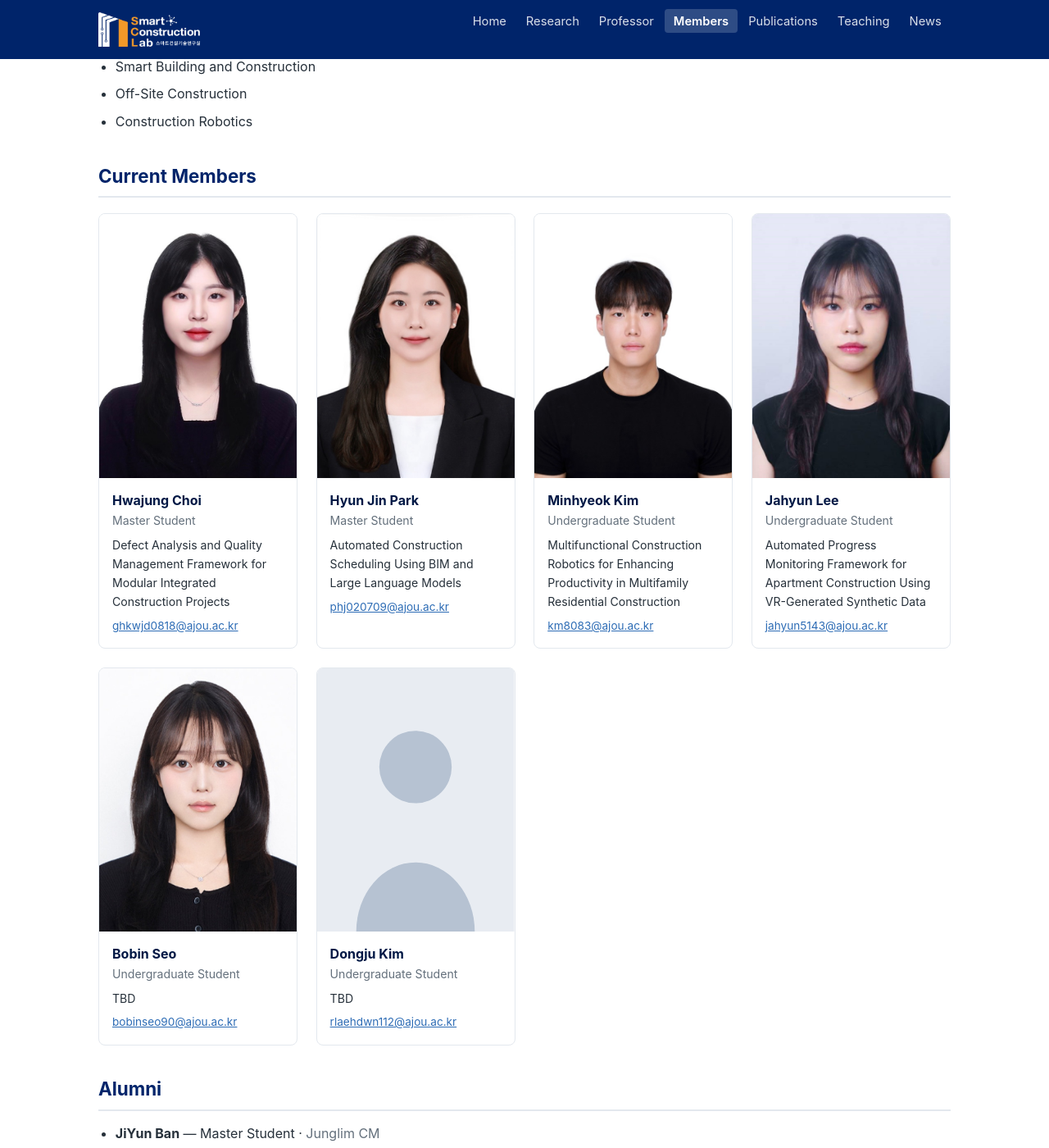
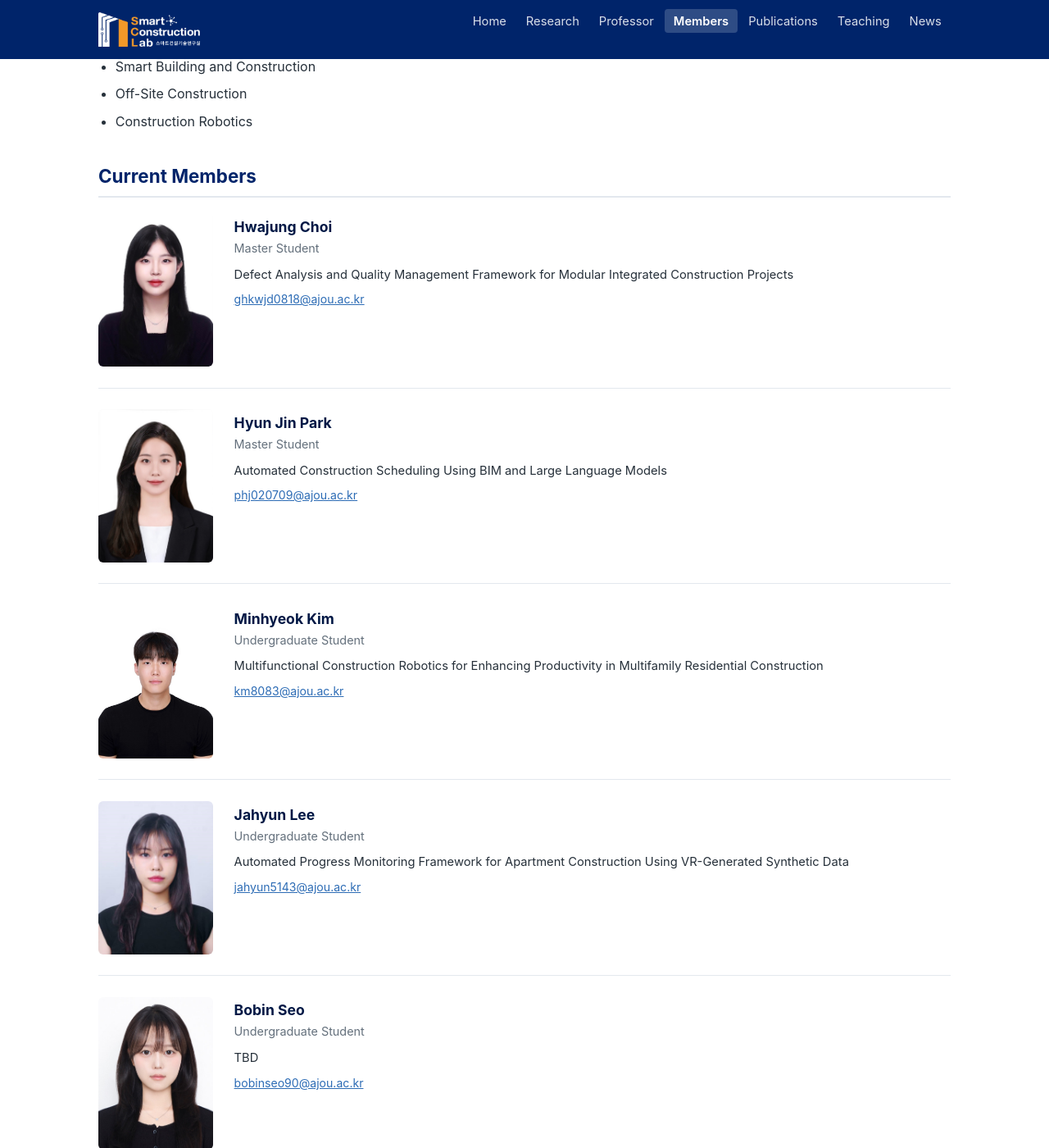
Before and after one commit to Ajou-Smart-Construction-Lab/ajou-smart-construction-lab.github.io, a Jekyll site: the page built from members.html, in a window 1280 px wide and 1400 px high, scrolled down 457 px. Shown: the whole window at 82% size. Built offline with Jekyll 4.4.1, drawn with Linux system fonts in a browser that asks for light colours.

Commit message:
Members: one-per-row layout (photo beside info) instead of grid, matching original site
Co-Authored-By: Claude Fable 5 <noreply@anthropic.com>

```diff
--- a/assets/css/style.css
+++ b/assets/css/style.css
@@ -79,20 +79,23 @@ main img { max-width: 100%; }
 .profile .bio .role { color: var(--muted); margin-bottom: 0.2rem; }
 .scholar-badge img { height: 26px; margin-top: 0.6rem; }
 
-/* members */
+/* members — 한 명씩 세로로, 사진은 옆에 */
 .member-grid {
-  display: grid; grid-template-columns: repeat(auto-fill, minmax(230px, 1fr));
-  gap: 1.4rem; margin: 1.2rem 0 2rem;
+  display: flex; flex-direction: column; gap: 1.6rem; margin: 1.2rem 0 2rem;
 }
 .member-card {
-  border: 1px solid var(--line); border-radius: 8px; overflow: hidden; background: #fff;
+  display: flex; gap: 1.6rem; align-items: flex-start;
+  padding-bottom: 1.6rem; border-bottom: 1px solid var(--line);
 }
-.member-card img { width: 100%; aspect-ratio: 3 / 4; object-fit: cover; display: block; }
-.member-card .info { padding: 0.85rem 1rem 1rem; }
-.member-card .name { font-weight: 700; color: var(--navy-dark); }
-.member-card .position { color: var(--muted); font-size: 0.88rem; margin-bottom: 0.4rem; }
-.member-card .topic { font-size: 0.88rem; margin-bottom: 0.4rem; }
-.member-card .email { font-size: 0.85rem; word-break: break-all; }
+.member-card img {
+  flex: 0 0 140px; width: 140px; aspect-ratio: 3 / 4; object-fit: cover;
+  border-radius: 6px; display: block;
+}
+.member-card .info { padding-top: 0.1rem; }
+.member-card .name { font-weight: 700; font-size: 1.1rem; color: var(--navy-dark); }
+.member-card .position { color: var(--muted); font-size: 0.9rem; margin-bottom: 0.5rem; }
+.member-card .topic { font-size: 0.92rem; margin-bottom: 0.4rem; }
+.member-card .email { font-size: 0.88rem; word-break: break-all; }
 .alumni-list li { margin-bottom: 0.8rem; }
 .alumni-list .position { color: var(--muted); }
 
@@ -123,6 +126,8 @@ main img { max-width: 100%; }
   .profile { gap: 1.2rem; }
   .profile img.portrait { flex-basis: 160px; width: 160px; }
   .footer-logo { height: 56px; max-width: 90%; object-fit: contain; }
+  .member-card { flex-direction: column; gap: 0.8rem; }
+  .member-card img { flex: none; width: 130px; }
   h1 { font-size: 1.6rem; }
   h2 { font-size: 1.25rem; }
 }
```
